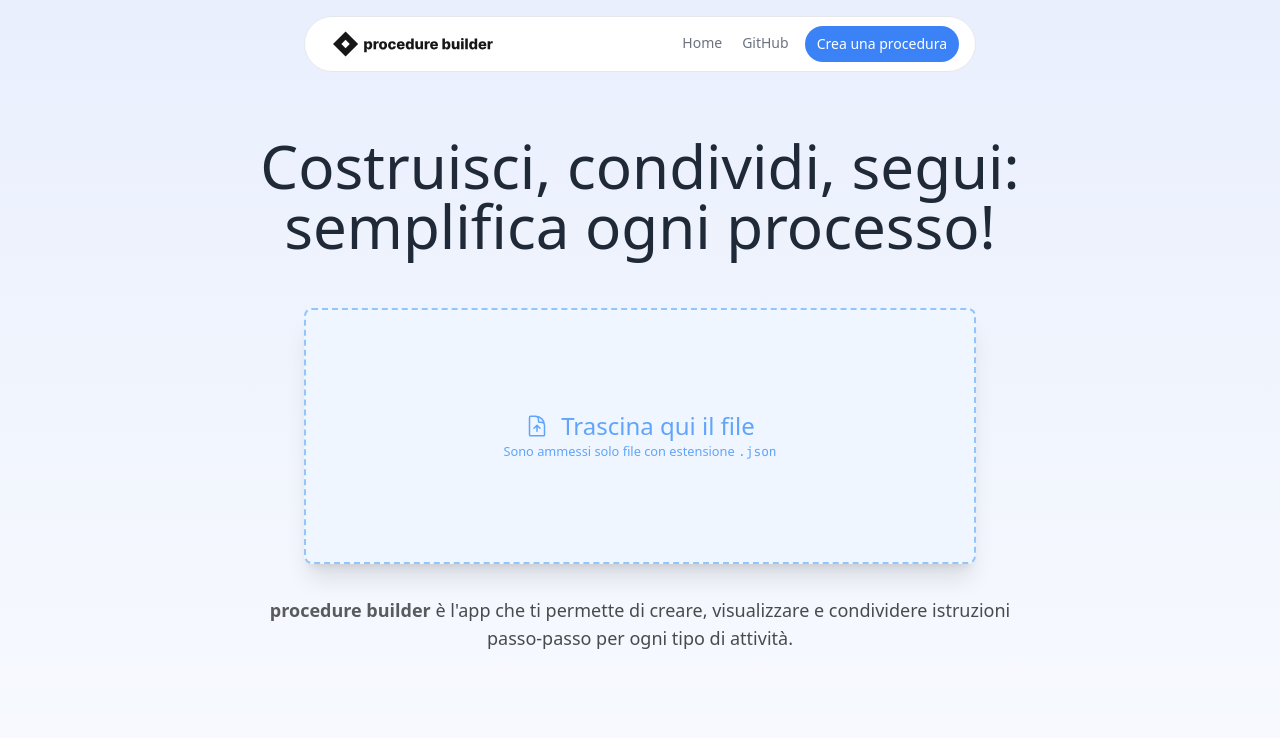
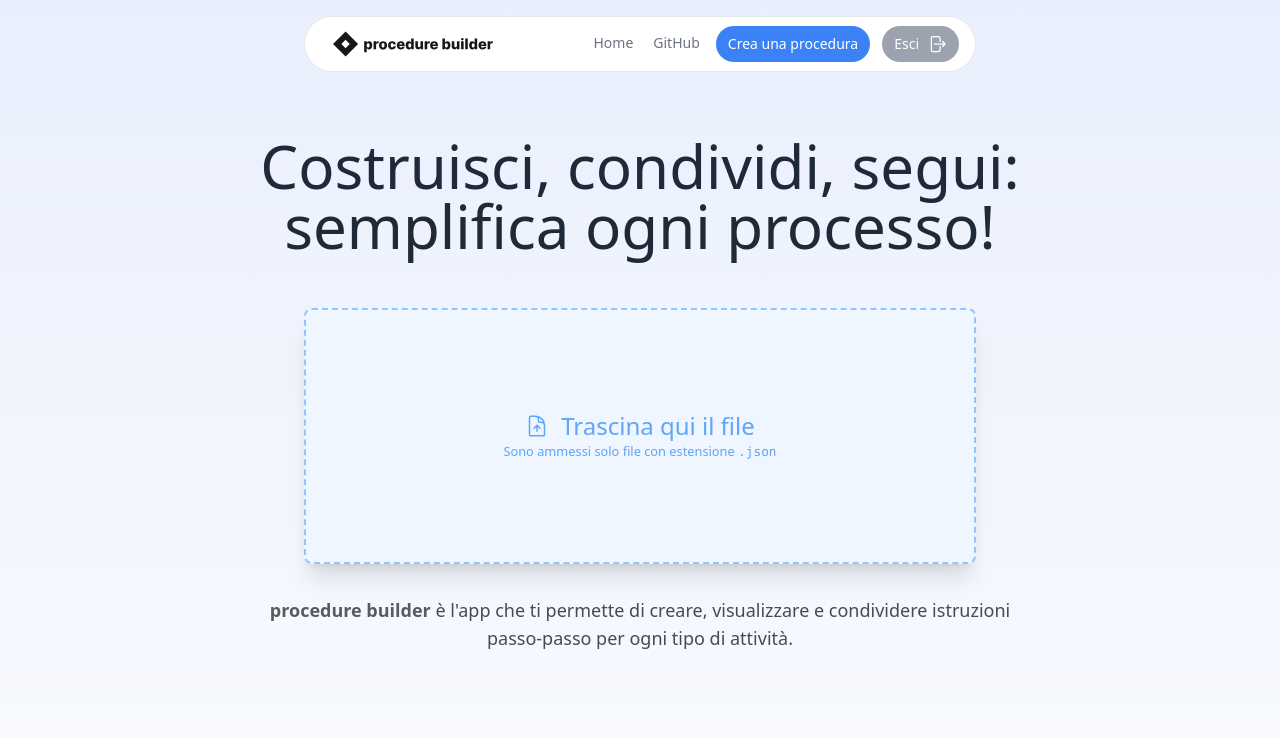
Before and after one commit to diemrt/diemrt-procedurebuilder-web, a React (Vite) app: page / in a window 1280 px wide. Shown: the top 738 px of the page. Built offline with nearby package versions, Linux system fonts and the light colour scheme; no server answers.

Commit message:
Aggiungi funzionalità di logout e messaggi di successo per login e logout

```diff
--- a/src/api/firebase/firebaseUtils.ts
+++ b/src/api/firebase/firebaseUtils.ts
@@ -17,6 +17,7 @@ const auth = getAuth(app);
 export const signInWithEmail = async (email: string, password: string): Promise<User | null> => {
     try {
         const userCredential = await signInWithEmailAndPassword(auth, email, password);
+        toast.success("Login effettuato con successo.");
         return userCredential.user;
     } catch (error: any) {
         toast.error(`Errore durante il login: ${error?.message}`);
@@ -27,3 +28,12 @@ export const signInWithEmail = async (email: string, password: string): Promise<
 export const checkAuthState = (callback: (user: User | null) => void): void => {
     onAuthStateChanged(auth, callback);
 };
+
+export const signOutUser = async (): Promise<void> => {
+    try {
+        await auth.signOut();
+        toast.success("Logout effettuato con successo.");
+    } catch (error: any) {
+        toast.error(`Errore durante il logout: ${error?.message}`);
+    }
+};
--- a/src/components/Navbar/Navbar.tsx
+++ b/src/components/Navbar/Navbar.tsx
@@ -1,5 +1,6 @@
 import { Link } from "react-router-dom";
 import NavbarLogo from "./NavbarLogo/NavbarLogo";
+import { ArrowRightStartOnRectangleIcon } from "@heroicons/react/24/outline";
 
 const Navbar = () => {
   return (
@@ -77,6 +78,12 @@ const Navbar = () => {
               >
                 Crea una procedura
               </Link>
+              <button
+                className="group inline-flex my-4 mx-3 justify-center md:m-0 items-center gap-x-2 py-2 px-3 bg-gray-400 font-medium text-sm text-white rounded-full focus:outline-none"
+              >
+                Esci
+                <ArrowRightStartOnRectangleIcon className="w-5 h-5" />
+              </button>
             </div>
           </div>
         </nav>
```
